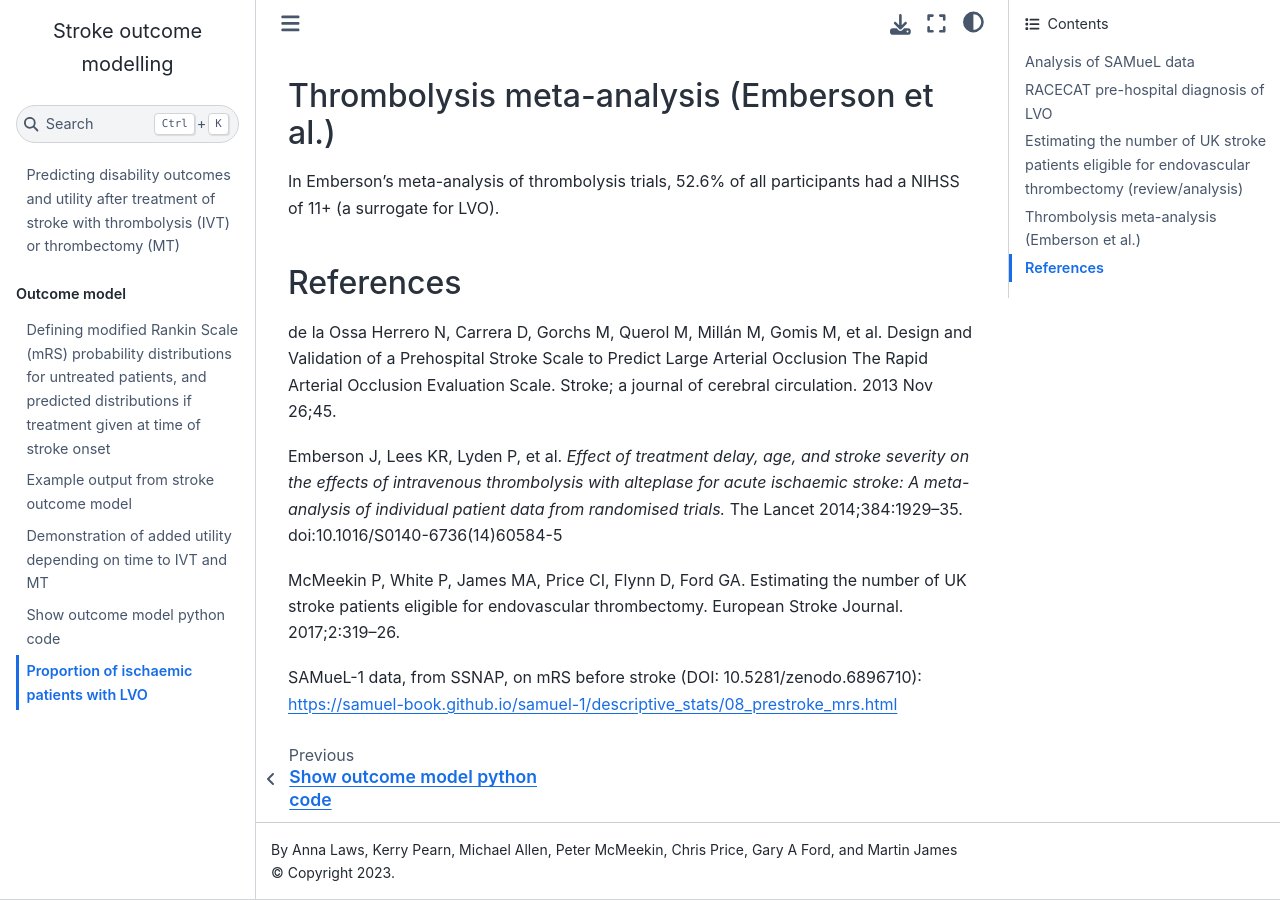
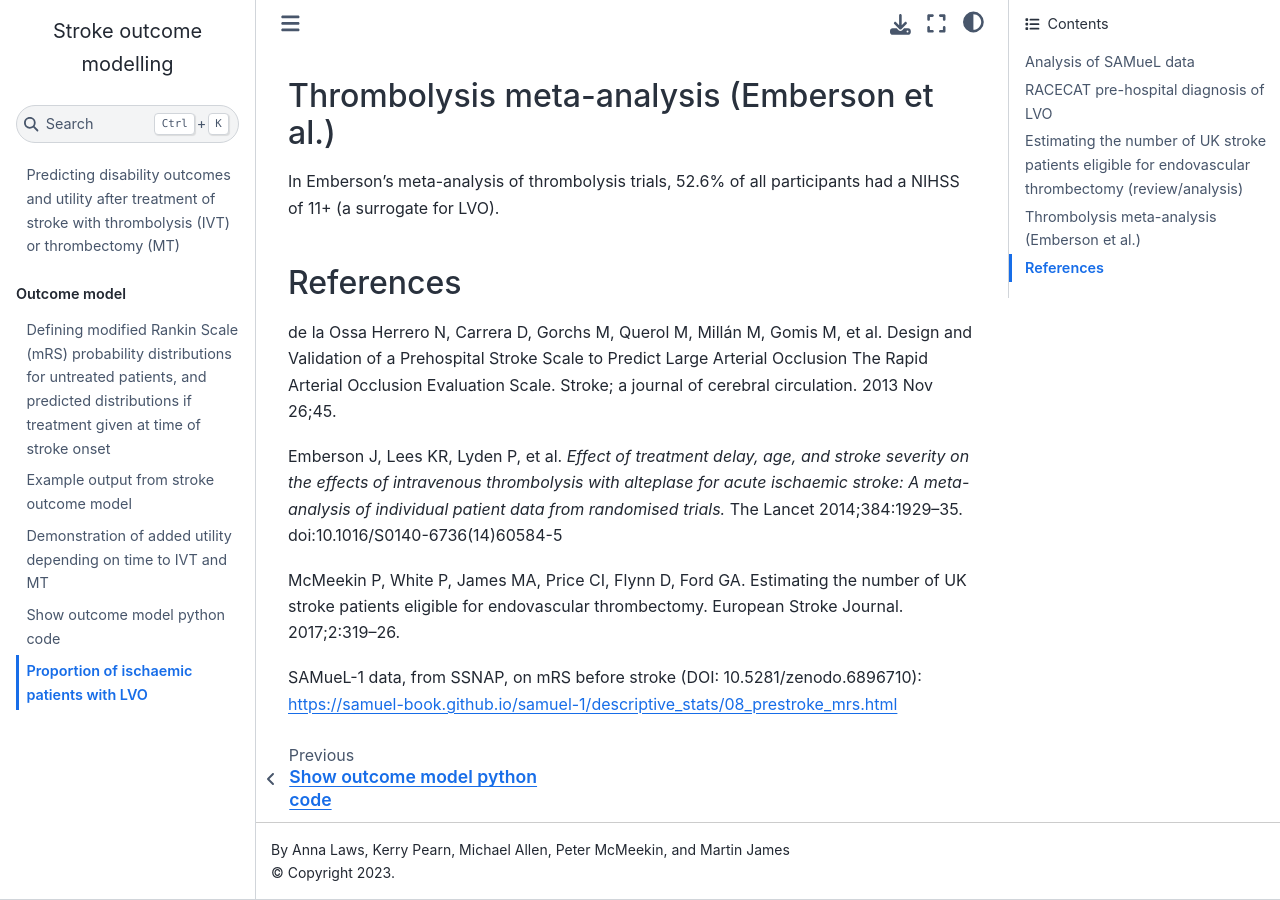
Before and after one commit to samuel-book/stroke_outcome, a Jupyter Book: the page built from 90_proportion_ischaemic_with_lvo.md, in a window 1280 px wide and 900 px high, scrolled down 1624 px. Built offline with Jupyter Book 1.0.4 settings and Sphinx 7.4.7 and the Sphinx Book theme 1.1.4, drawn with Linux system fonts in a browser that asks for light colours; pages that are not in the unit, such as notebooks, are missing from menus.

Commit message:
Update authors in config

```diff
--- a/_config.yml
+++ b/_config.yml
@@ -1,6 +1,6 @@
 # book settings
 title: Stroke outcome modelling
-author: Anna Laws, Kerry Pearn, Michael Allen, Peter McMeekin, Chris Price, Gary A Ford, and Martin James
+author: Anna Laws, Kerry Pearn, Michael Allen, Peter McMeekin, and Martin James
 #logo: images/logo.png
 
 #only build files specified in table of contents file
```
